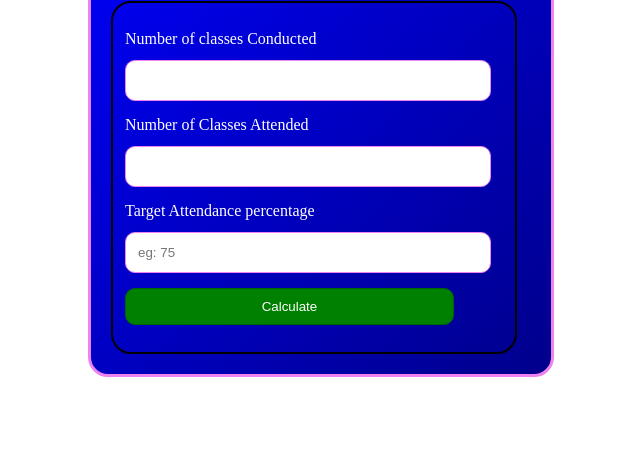
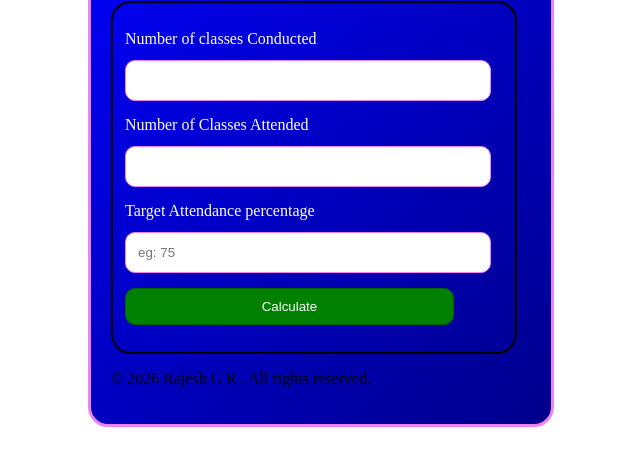
Before and after one commit to rajesh-techs20/AI-ATTENDANCE-CACLCULATOR, a plain HTML site: page index.html in a window 1280 px wide. Shown: the part 169-634 px from the top of the page, without its empty margins (319-959 px from the left). Drawn offline with Linux system fonts and the light colour scheme.

Commit message:
Add copyright notice to index.html
Added copyright notice to the footer.

```diff
--- a/index.html
+++ b/index.html
@@ -25,6 +25,10 @@
 
       <div id="result"></div>
     </div>
+
+   <div class="copy">
+        <p>&copy; 2026 Rajesh G R . All rights reserved.</p>
+      </div>
   </div>
   <script src="script.js"></script>
 
```
